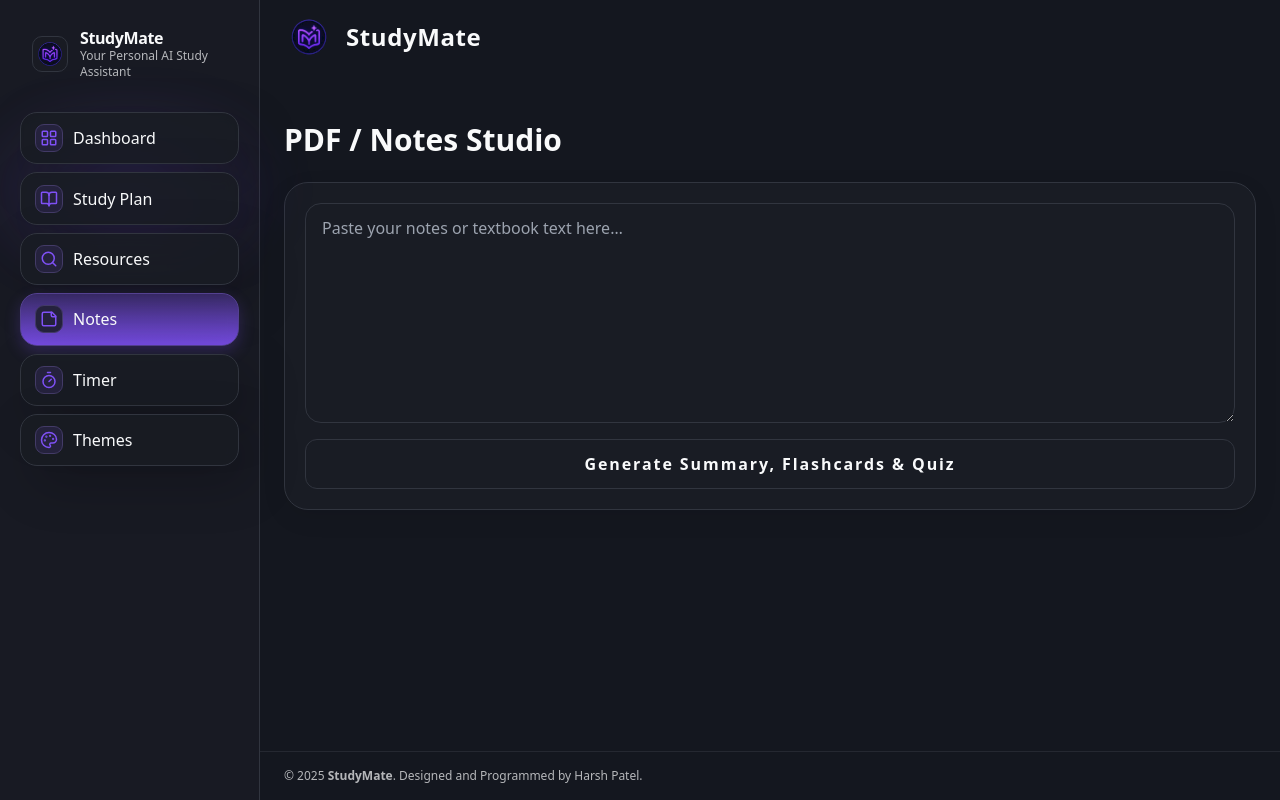
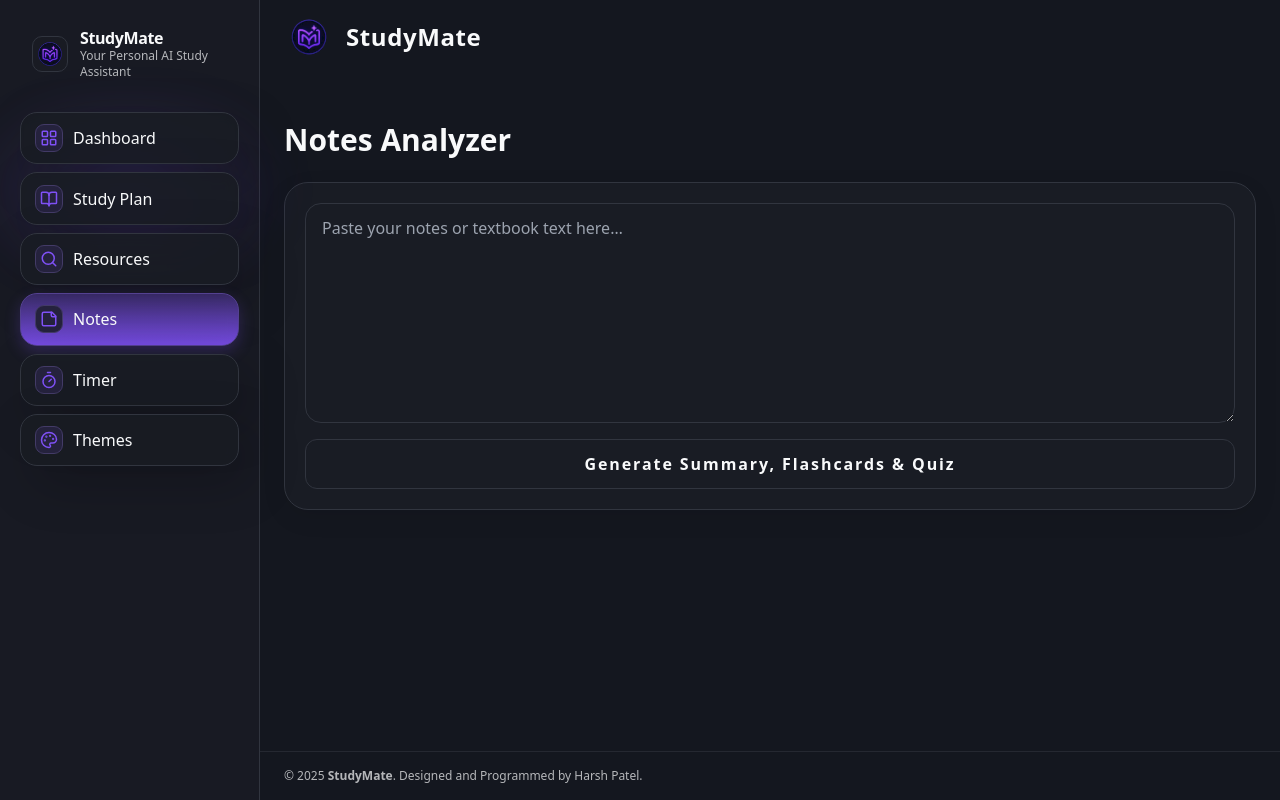
Before and after one commit to lokeshdhanavath/Study-Assistant, a Next.js app: page /notes in a window 1280 px wide. Built offline with nearby package versions, Linux system fonts and the light colour scheme.

Commit message:
Update page.tsx

```diff
--- a/app/notes/page.tsx
+++ b/app/notes/page.tsx
@@ -44,7 +44,7 @@
   return (
     <div className="space-y-6">
       <Toaster />
-      <h1 className="text-3xl font-bold">PDF / Notes Studio</h1>
+      <h1 className="text-3xl font-bold">Notes Analyzer</h1>
 
       <form onSubmit={analyze} className="card p-5 grid gap-4">
         <textarea className="input min-h-[220px]" placeholder="Paste your notes or textbook text here…" value={text} onChange={e=>setText(e.target.value)} />
```
